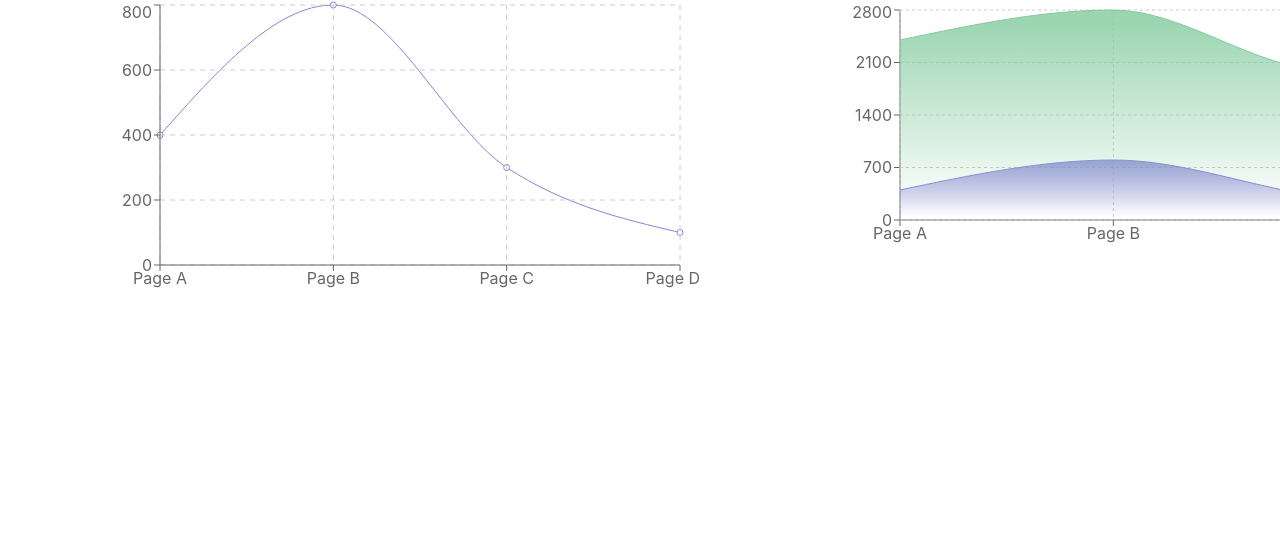
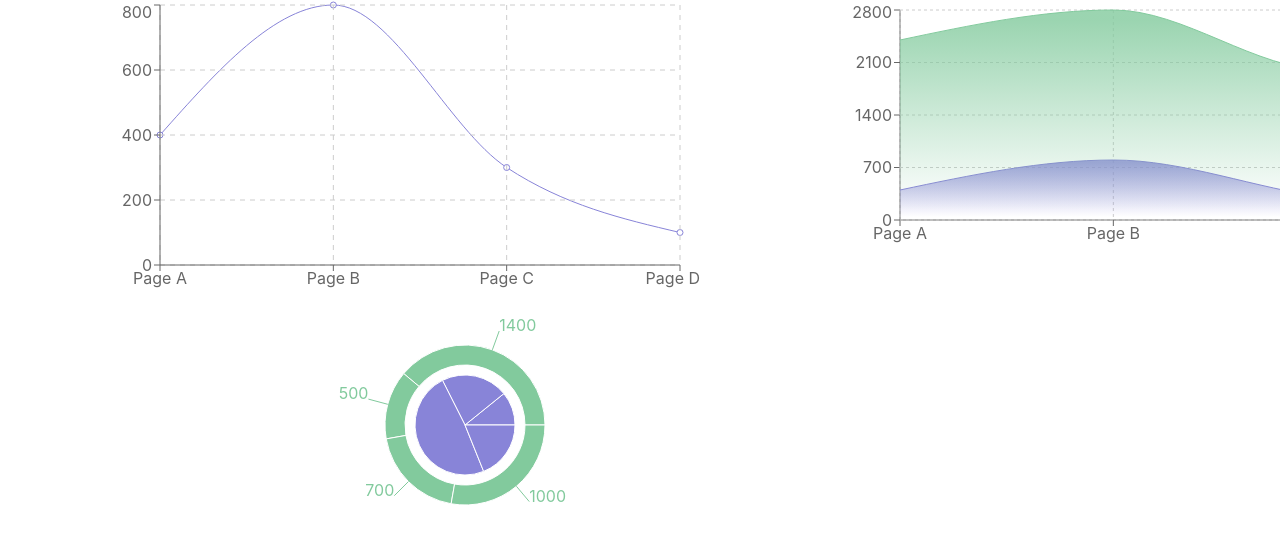
Before and after one commit to SamKtheTurtle/projetWeb2019, a React (Create React App) app in the folder project19/: page / in a window 1280 px wide. Shown: the top 544 px of the page. Built offline with nearby package versions, Linux system fonts and the light colour scheme.

Commit message:
widget piechart

```diff
--- /dev/null
+++ b/project19/src/component/pieChart.js
@@ -0,0 +1,24 @@
+import React, { Component } from 'react';
+import { PieChart, Pie} from 'recharts';
+const data01 =
+[{name: 'Page A', value: 400},
+{name: 'Page B', value: 800},
+{name: 'Page C', value: 1800},
+{name: 'Page D', value: 700}];
+
+const data02 =
+[{name: 'Page A', value: 1400},
+{name: 'Page B', value: 500},
+{name: 'Page C', value: 700},
+{name: 'Page D', value: 1000}];
+export default class PieChartWidget extends Component {
+    render() {
+
+      return (
+<PieChart width={730} height={250}>
+  <Pie data={data01} dataKey="value" nameKey="name" cx="50%" cy="50%" outerRadius={50} fill="#8884d8" />
+  <Pie data={data02} dataKey="value" nameKey="name" cx="50%" cy="50%" innerRadius={60} outerRadius={80} fill="#82ca9d" label />
+</PieChart>
+     );
+    }
+  }
--- a/project19/src/container/widgetsHandler.js
+++ b/project19/src/container/widgetsHandler.js
@@ -1,6 +1,7 @@
 import React, { Component } from 'react';
 import LineChartWidget from '../component/lineChart';
 import AreaChartWidget from '../component/areaChart';
+import PieChartWidget from '../component/pieChart';
 import {Container, Row, Col} from 'reactstrap';
 
 export default class WidgetsHandler extends Component {
@@ -14,6 +15,11 @@ export default class WidgetsHandler extends Component {
           <Col lg={4}>
           <AreaChartWidget/>
           </Col>
+          </Row>
+          <Row>
+           <Col>
+          <PieChartWidget/>
+          </Col>
         </Row>
       </Container>
     );
```
